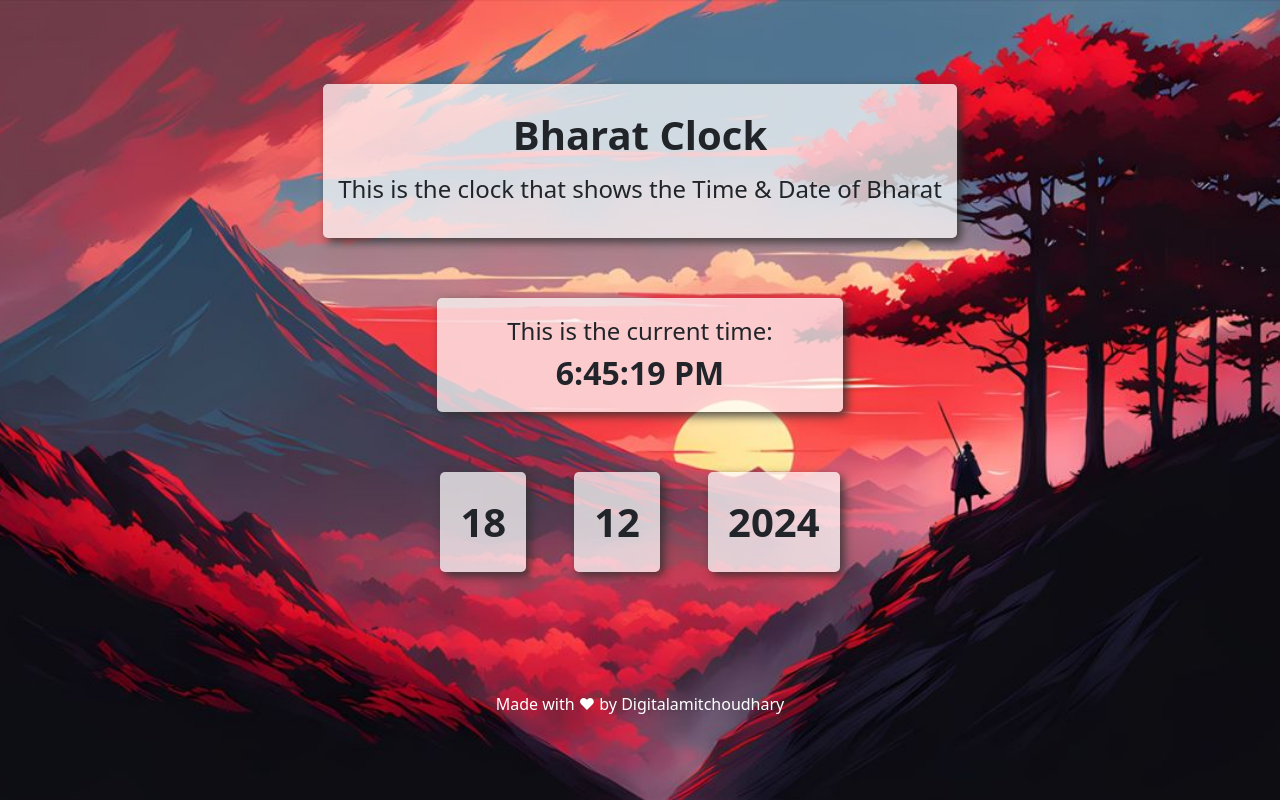
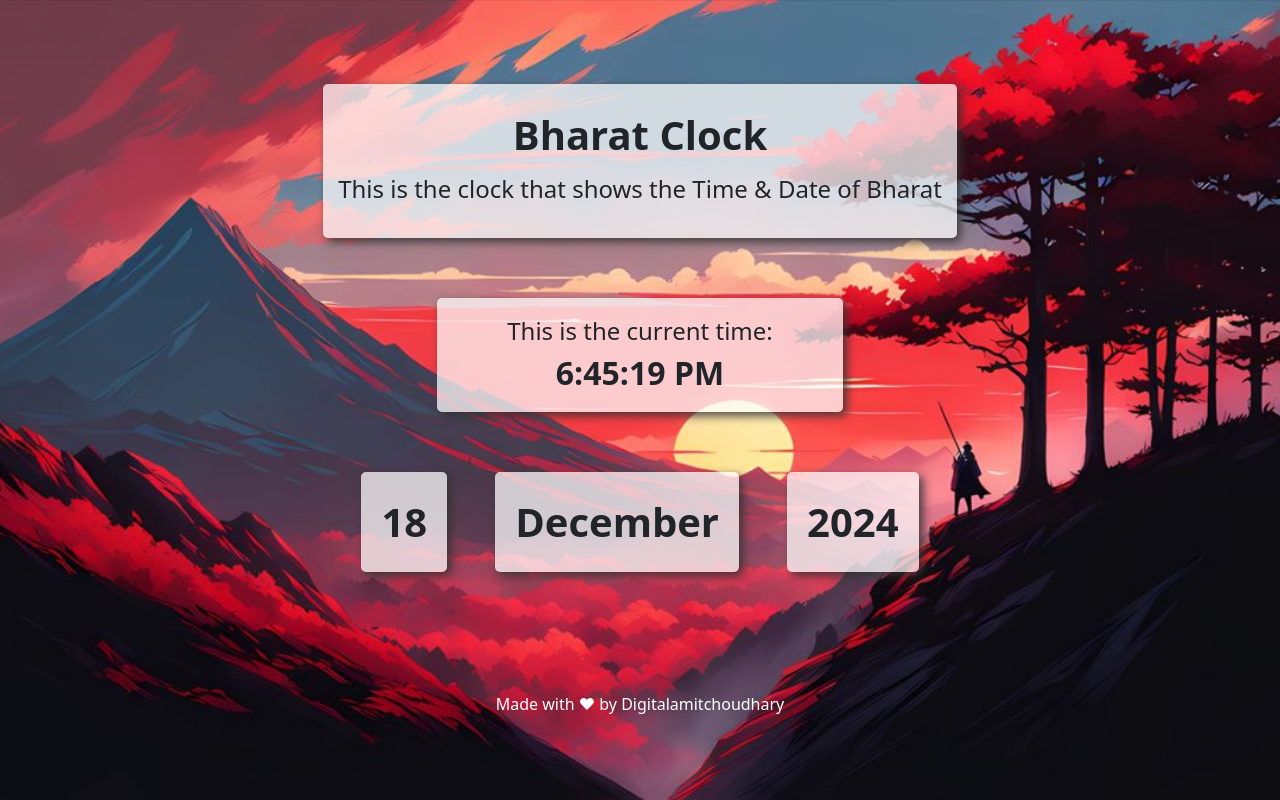
Before and after one commit to digitalamitchoudhary/bharat-clock, a React (Vite) app: page / in a window 1280 px wide. Built offline with nearby package versions, Linux system fonts and the light colour scheme.

Commit message:
Update IndiaDate.jsx

```diff
--- a/src/Component/IndiaDate.jsx
+++ b/src/Component/IndiaDate.jsx
@@ -14,10 +14,14 @@
      return () => clearInterval(interval);
    }, []);
 
-
+const monthNames = [
+  "January", "February", "March", "April", "May", "June",
+  "July", "August", "September", "October", "November", "December"
+];
   // Extract day, month, and year
   const day = currentTime.getDate(); // Day of the month (1-31)
-  const month = currentTime.getMonth() + 1; // Month (0-11, so add 1 for 1-12)
+  //const month = currentTime.getMonth() + 1; // Month (0-11, so add 1 for 1-12)
+  const month = monthNames[currentTime.getMonth()];
   const year = currentTime.getFullYear(); // Full year (e.g., 2024)
   // const month = String(currentTime.getMonth() + 1).padStart(2, '0');
   // const day = String(currentTime.getDate()).padStart(2, '0');
```
